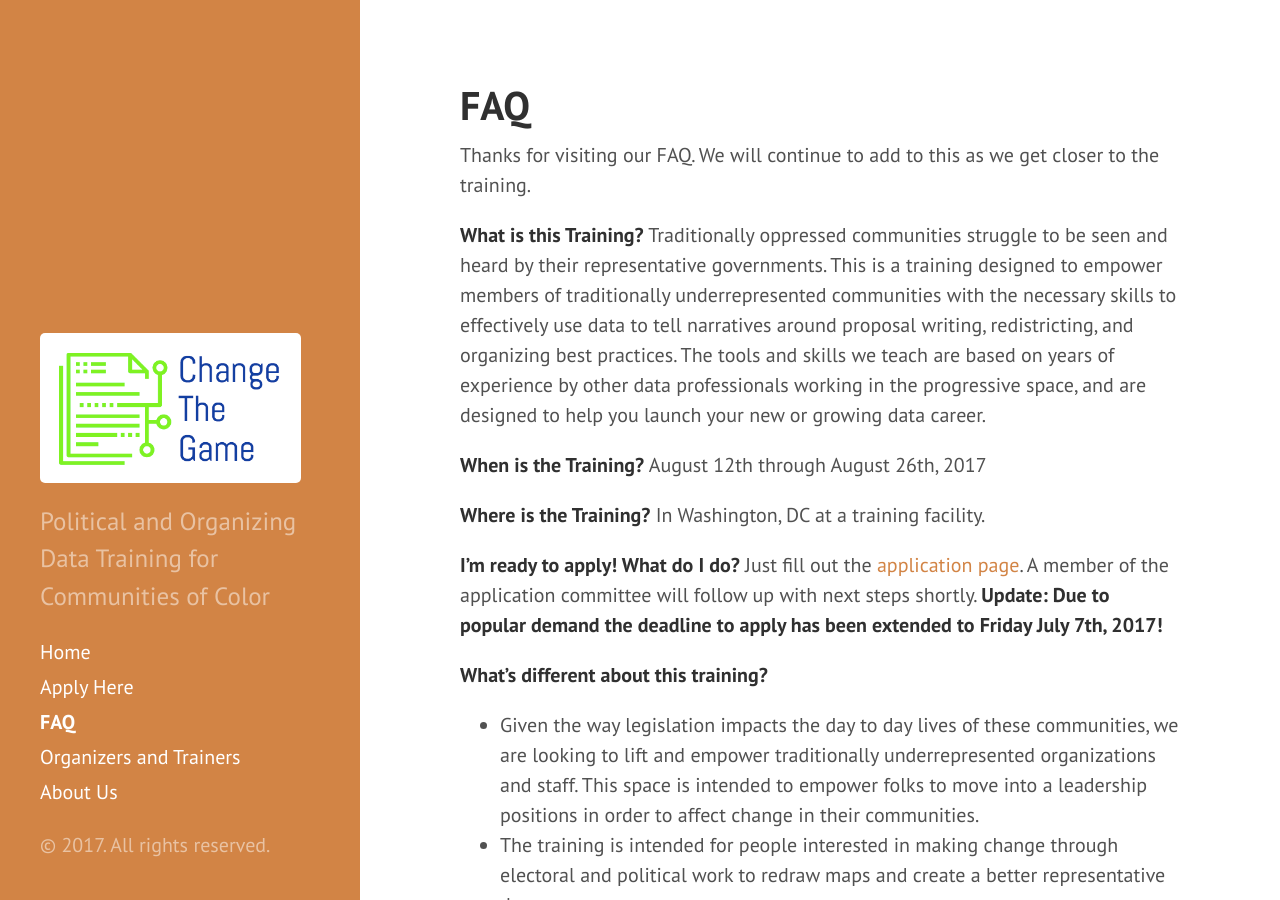
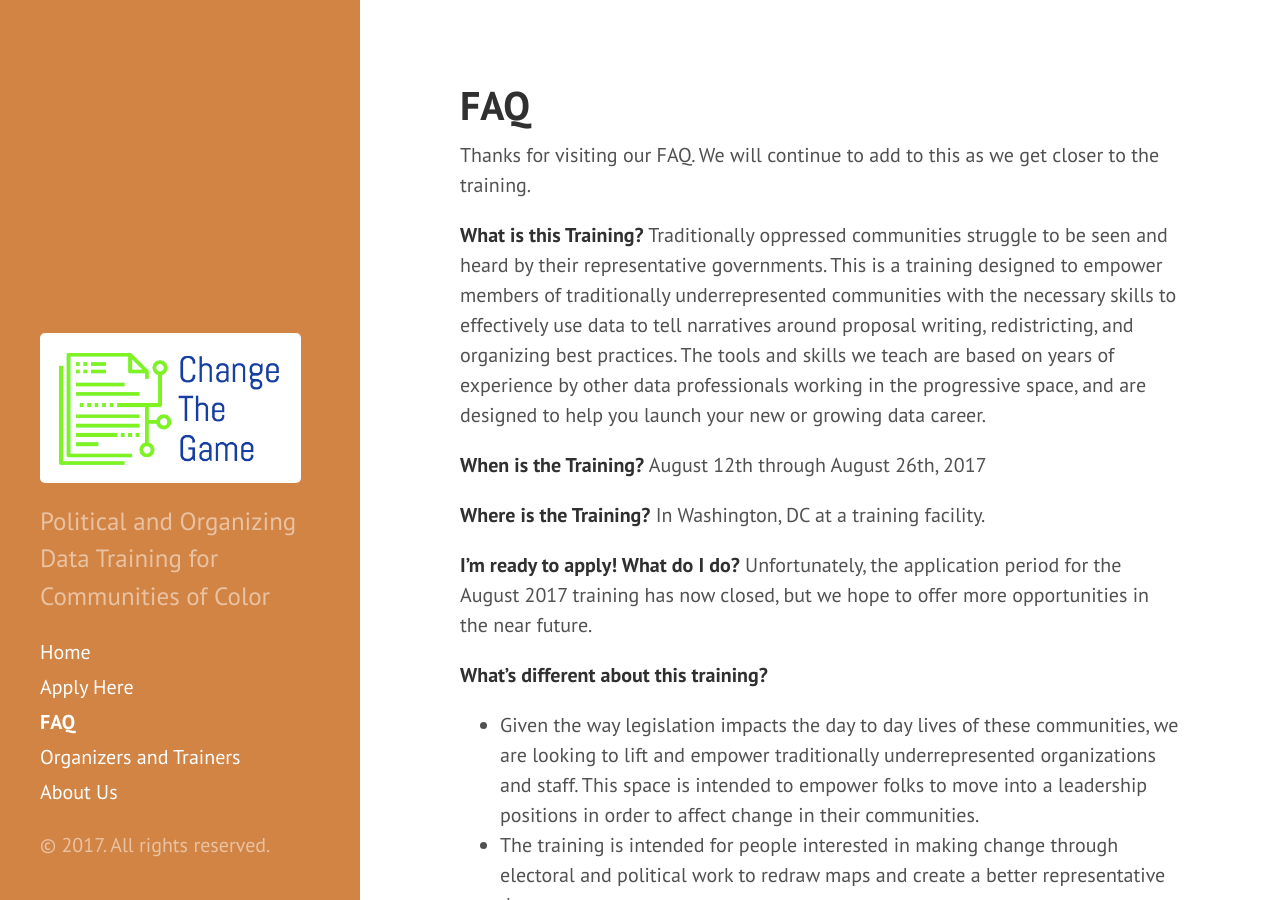
Before and after one commit to anniejw6/changethegame_site, a Jekyll site: the page built from info.md, in a window 1280 px wide and 900 px high. Built offline with Jekyll 4.4.1, drawn with Linux system fonts in a browser that asks for light colours.

Commit message:
Update info.md

```diff
--- a/info.md
+++ b/info.md
@@ -14,7 +14,7 @@ Traditionally oppressed communities struggle to be seen and heard by their repre
 In Washington, DC at a training facility.
 
 **I'm ready to apply! What do I do?**
-Just fill out the [application page](http://changethegame.io/apply/). A member of the application committee will follow up with next steps shortly. **Update: Due to popular demand the deadline to apply has been extended to Friday July 7th, 2017!**
+Unfortunately, the application period for the August 2017 training has now closed, but we hope to offer more opportunities in the near future.
 
 **What’s different about this training?**
 + Given the way legislation impacts the day to day lives of these communities, we are looking to lift and empower traditionally underrepresented organizations and staff. This space is intended to empower folks to move into a leadership positions in order to affect change in their communities.
```
